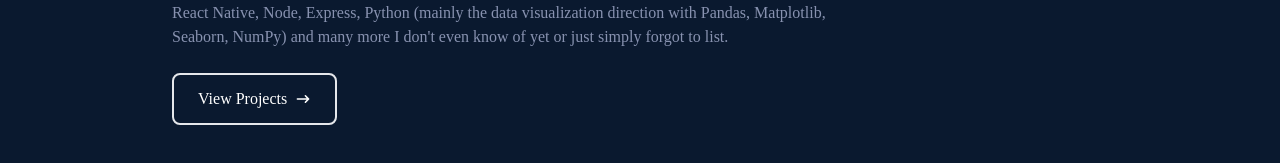
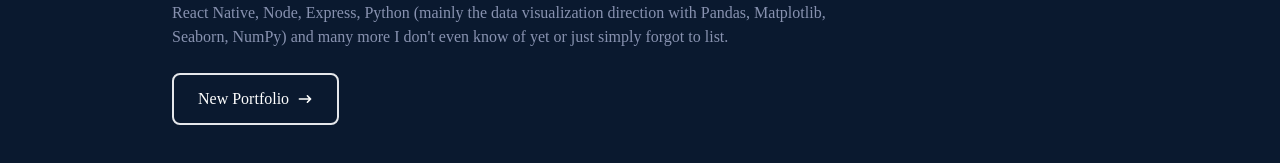
Before and after one commit to SziNo/portfolio, a React (Create React App) app: page / in a window 1280 px wide. Shown: the part 485-648 px from the top of the page. Built offline with nearby package versions, Linux system fonts and the light colour scheme.

Commit message:
update button to navigate to new portfolio

```diff
--- a/src/pages/Home.jsx
+++ b/src/pages/Home.jsx
@@ -1,4 +1,3 @@
-import { Link } from 'react-scroll'
 import { HiArrowNarrowRight } from 'react-icons/hi'
 
 const Home = () => {
@@ -27,19 +26,18 @@
           just simply forgot to list.
         </p>
         <div>
-          <Link
-            to='projects'
-            smooth={true}
-            duration={500}
-            style={{ display: 'inline-block' }}
+          <a
+            href='https://portfolio-three-d.vercel.app/'
+            target='_blank'
+            rel='noreferrer'
           >
             <button className='text-white group border-2 px-6 py-3 my-2 flex items-center hover:bg-pink-600 hover:border-pink-600 transition duration-300 rounded-lg'>
-              View Projects
-              <span className='group-hover:rotate-90 duration-300'>
+              New Portfolio
+              <span className='group-hover:rotate-[-45deg] duration-300'>
                 <HiArrowNarrowRight className='ml-2' />
               </span>
             </button>
-          </Link>
+          </a>
         </div>
       </div>
     </section>
```
